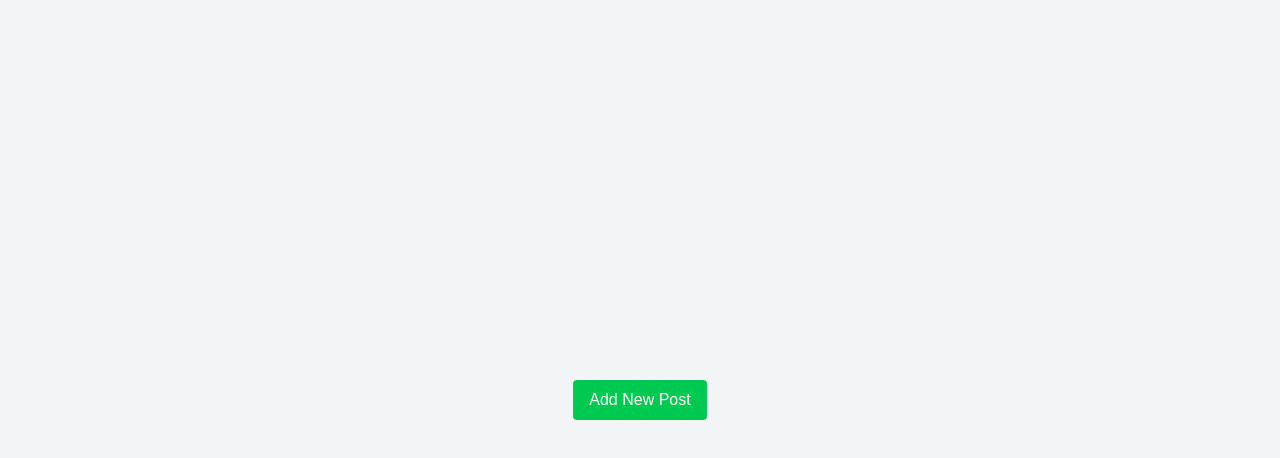
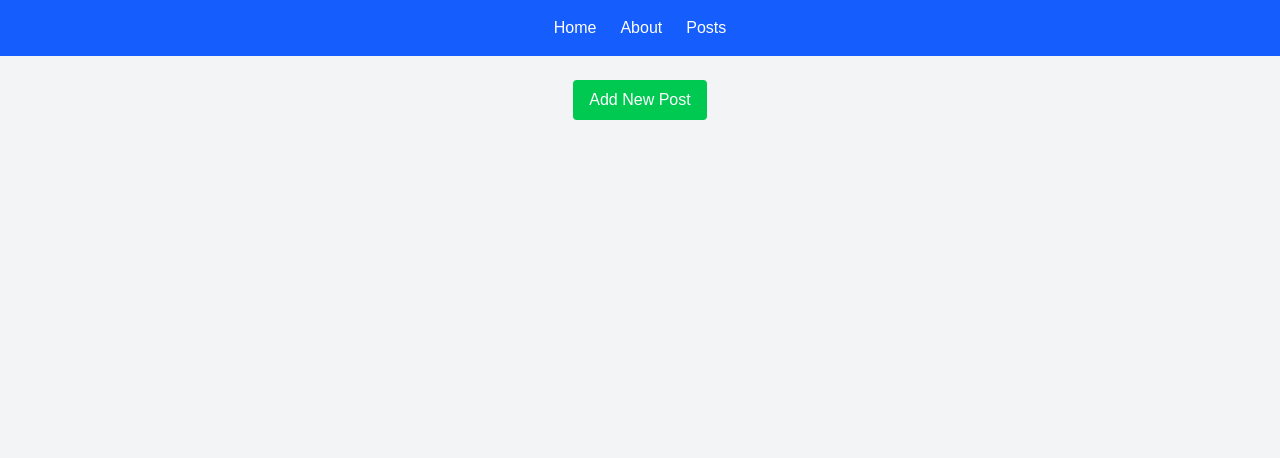
Before and after one commit to DavisonFR/alx-project-0x02-setup, a Next.js app in the folder alx-project-0x02/: page /home in a window 1280 px wide. Shown: the top 458 px of the page. Built offline with nearby package versions, Linux system fonts and the light colour scheme.

Commit message:
Fixed Header component import and usage in home.tsx

```diff
--- a/alx-project-0x02/pages/home.tsx
+++ b/alx-project-0x02/pages/home.tsx
@@ -1,4 +1,5 @@
 import { useState } from "react";
+import Header from "@/components/layout/Header"; // ✅ Navigation added
 import Card from "@/components/common/Card";
 import PostModal from "@/components/common/PostModal";
 
@@ -11,14 +12,17 @@ export default function Home() {
   }
 
   return (
-    <div className="min-h-screen flex flex-col items-center justify-center space-y-4 bg-gray-100 p-6">
-      <button onClick={() => setModalOpen(true)} className="px-4 py-2 bg-green-500 text-white rounded">Add New Post</button>
+    <div className="min-h-screen bg-gray-100">
+      <Header /> {/* ✅ Navigation bar added at the top */}
+      <div className="flex flex-col items-center justify-center space-y-4 p-6">
+        <button onClick={() => setModalOpen(true)} className="px-4 py-2 bg-green-500 text-white rounded">Add New Post</button>
 
-      <PostModal isOpen={isModalOpen} onClose={() => setModalOpen(false)} onSubmit={handleNewPost} />
+        <PostModal isOpen={isModalOpen} onClose={() => setModalOpen(false)} onSubmit={handleNewPost} />
 
-      {posts.map((post, index) => (
-        <Card key={index} title={post.title} content={post.content} />
-      ))}
+        {posts.map((post, index) => (
+          <Card key={index} title={post.title} content={post.content} />
+        ))}
+      </div>
     </div>
   );
 }
```
